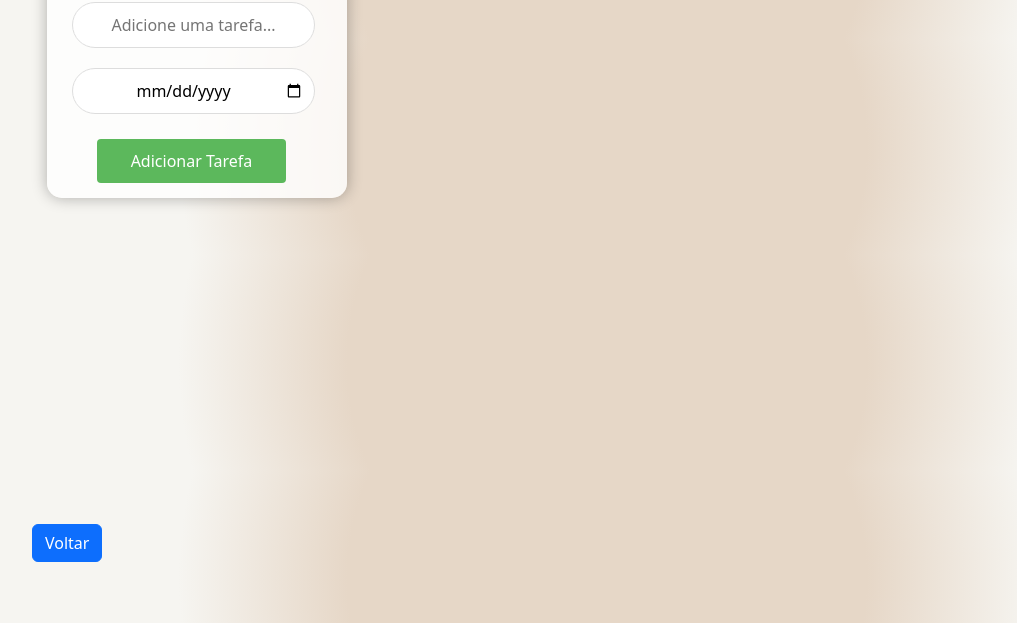
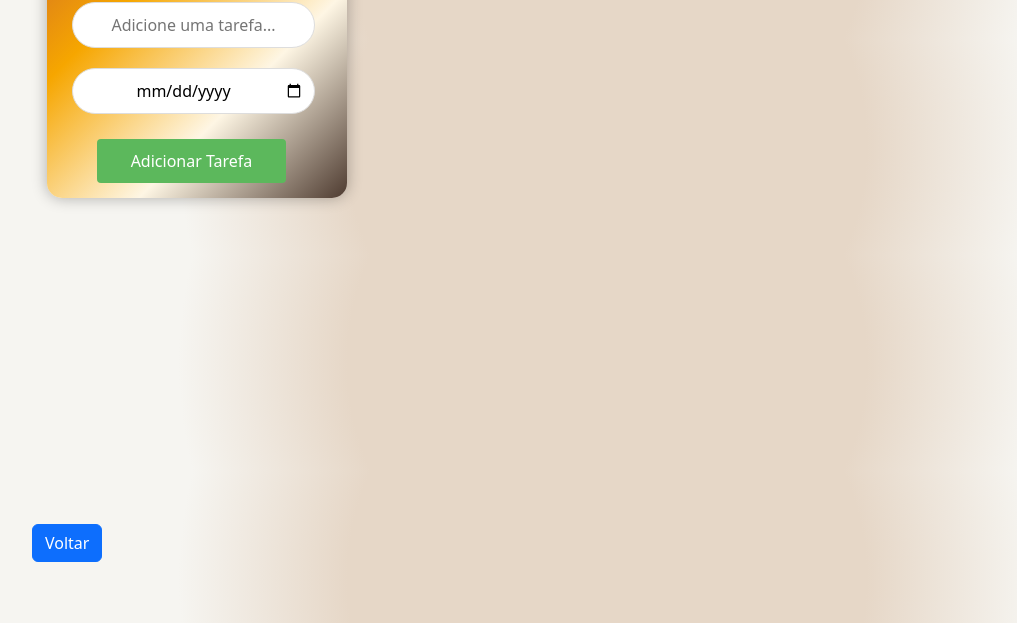
Before and after one commit to Michelle-ps/Projeto-Integrador-2---Univesp, a plain HTML site: page tarefas.html in a window 1280 px wide. Shown: the part 177-800 px from the top of the page, without its empty margins (33-1050 px from the left). Drawn offline with nearby package versions, Linux system fonts and the light colour scheme.

Commit message:
Background cores raposa

```diff
--- a/style.css
+++ b/style.css
@@ -17,7 +17,7 @@ body {
   position: fixed;
   max-width: 300px;
   width: 100%;
-  background: rgba(255, 255, 255, 0.8);
+  background: linear-gradient(135deg, #c65d31, #f6a600, #fef6e4, #4e3b30);
   padding: 15px;
   border-radius: 15px;
   box-shadow: 0 0 15px rgba(0, 0, 0, 0.3);
```
